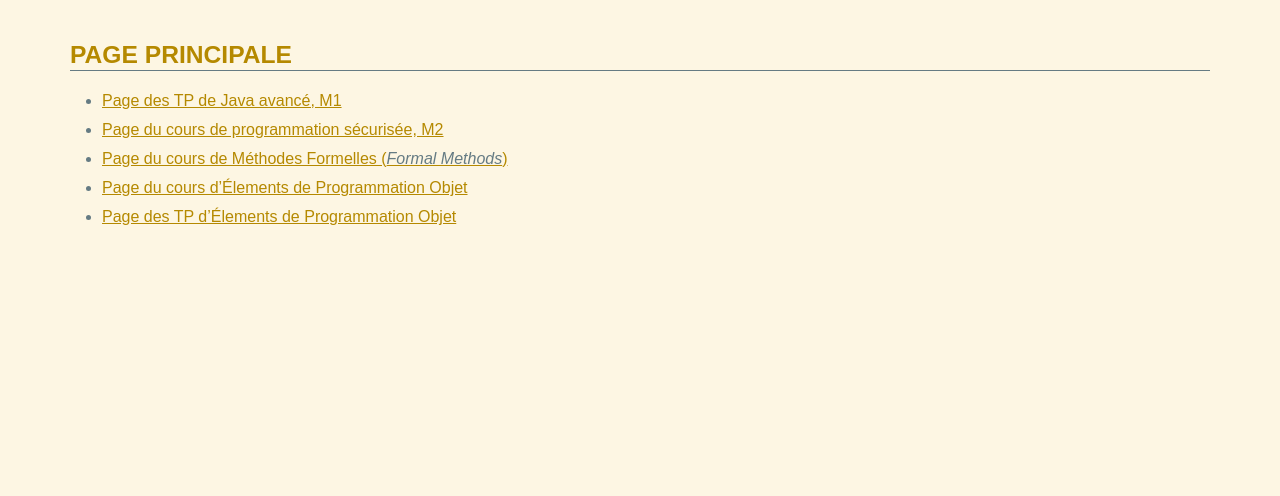
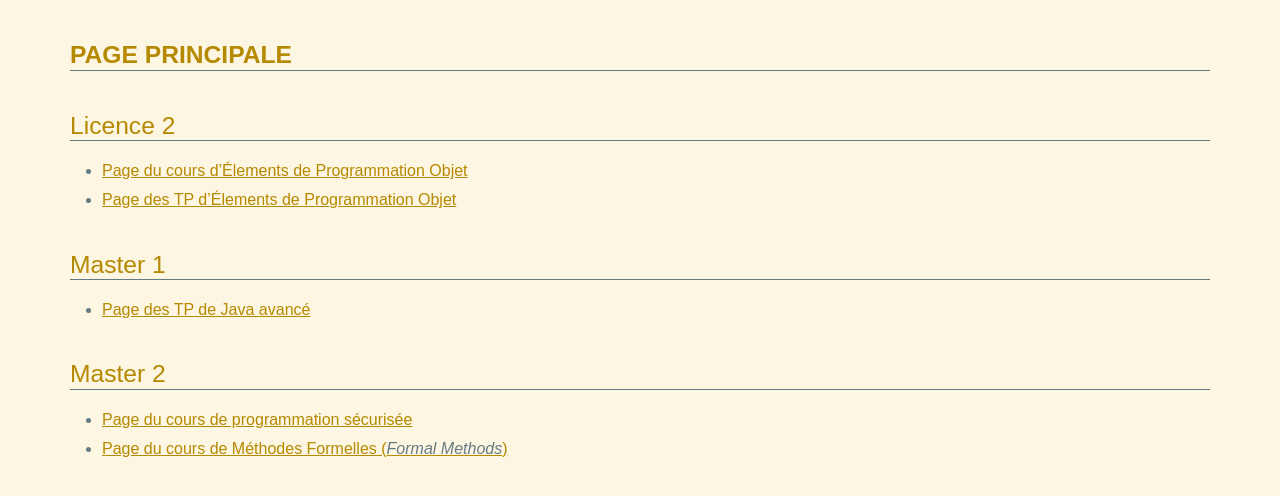
Before and after one commit to lacl-upec/lacl-upec.github.io, a Jekyll site: the page built from index.md, in a window 1280 px wide. Shown: the top 496 px of the page. Built offline with Jekyll 4.4.1, drawn with Linux system fonts in a browser that asks for light colours.

Commit message:
Update index.md

```diff
--- a/index.md
+++ b/index.md
@@ -5,8 +5,19 @@ title: Page principale
 Page principale
 ===============
 
-- [Page des TP de Java avancé, M1](m1javaa)
-- [Page du cours de programmation sécurisée, M2](m2jca)
-- [Page du cours de Méthodes Formelles (*Formal Methods*)](m2mf)
+Licence 2
+---------
+
 - [Page du cours d'Élements de Programmation Objet](l2epo)
 - [Page des TP d'Élements de Programmation Objet](l2epotp)
+
+Master 1
+--------
+
+- [Page des TP de Java avancé](m1javaa)
+
+Master 2
+--------
+
+- [Page du cours de programmation sécurisée](m2jca)
+- [Page du cours de Méthodes Formelles (*Formal Methods*)](m2mf)
```
